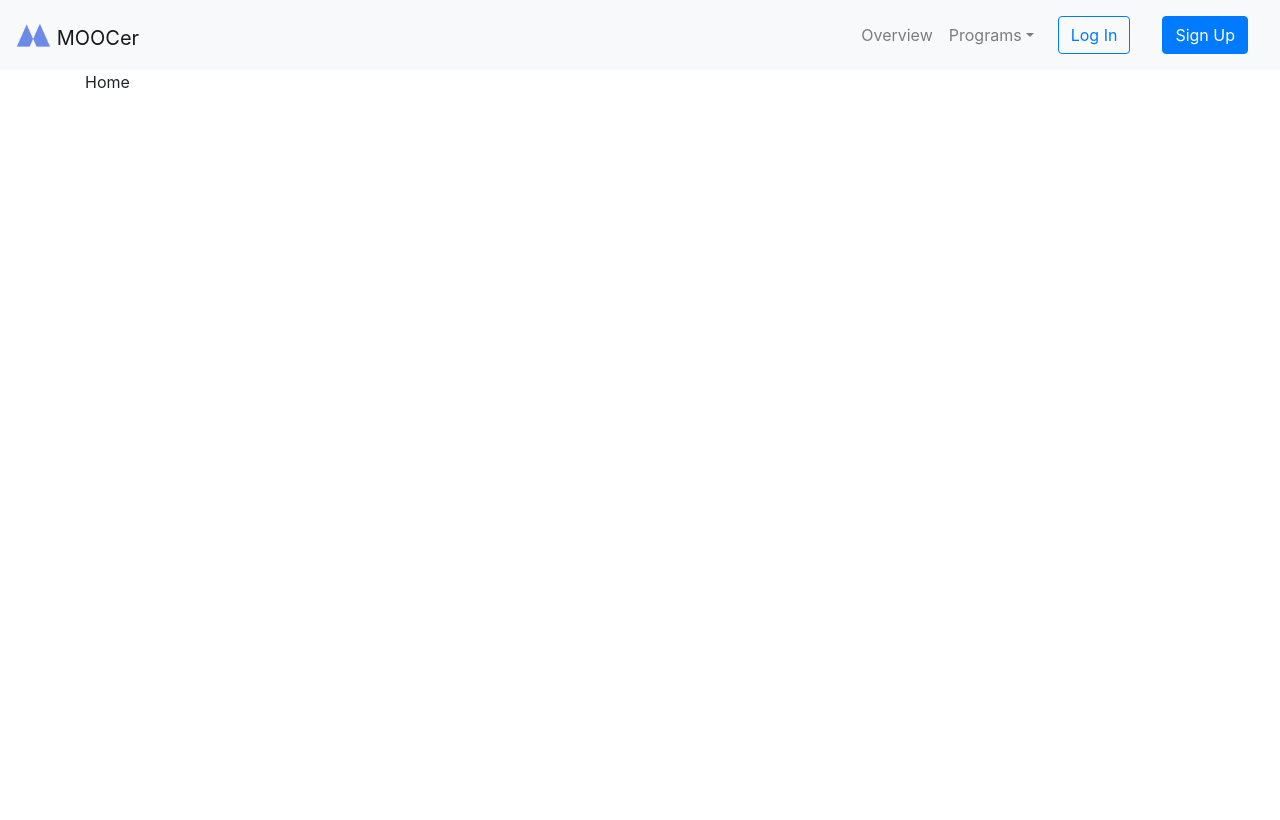
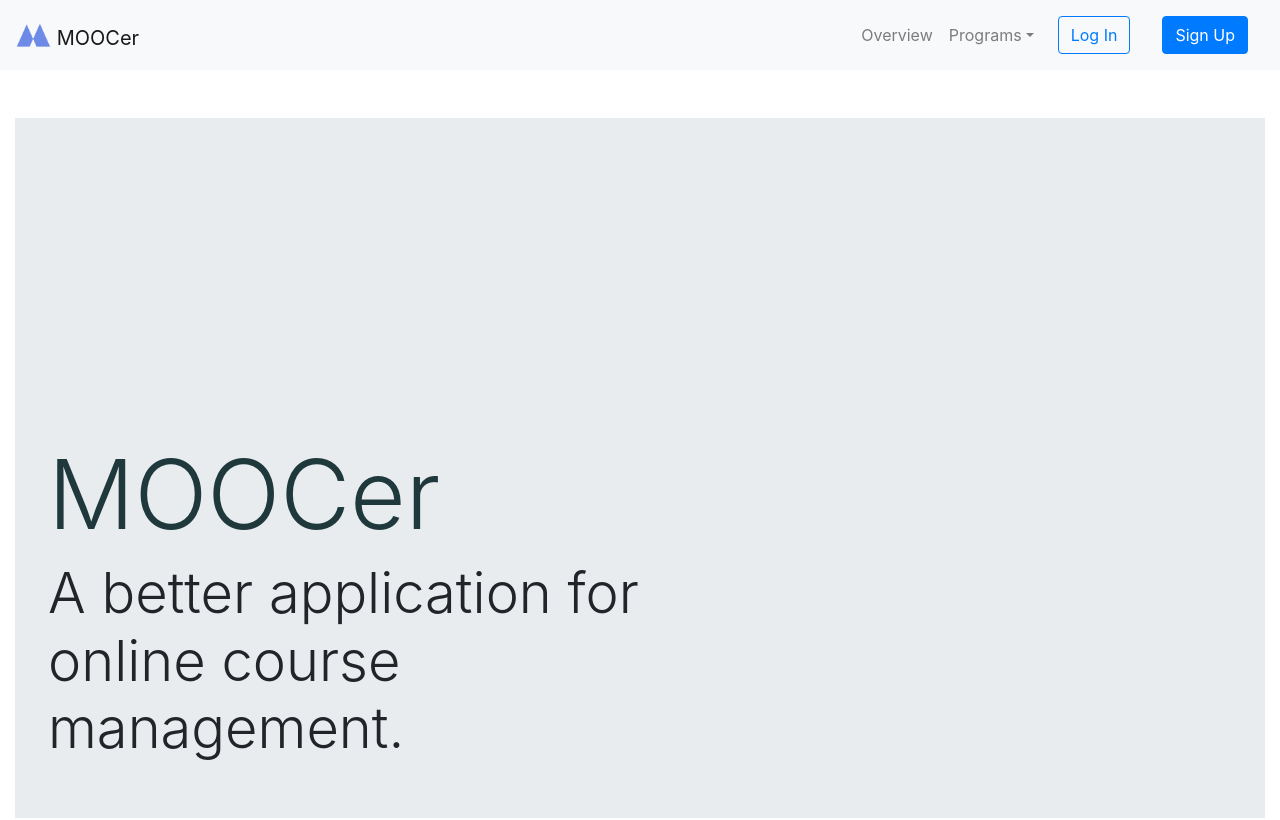
Before and after one commit to sunjayden/MOOCer, a React app: page / in a window 1280 px wide. Shown: the top 820 px of the page. Built offline with nearby package versions, Linux system fonts and the light colour scheme; no server answers.

Commit message:
replace home with jumbotron

```diff
--- a/src/client/components/home/home.jsx
+++ b/src/client/components/home/home.jsx
@@ -1,8 +1,9 @@
 import React, { Component } from "react";
-import { Container, Row, Col } from "react-bootstrap";
+import { Container, Row, Col, Jumbotron } from "react-bootstrap";
 import HomeCarousel from "./home-carousel";
 import cat_img1 from "../imgs/catalog_1.png";
 import gs_img1 from "../imgs/get_started.png";
+import "./home.module.css";
 // import LoginRegisterModal from "./login-register";
 
 class Home extends Component {
@@ -15,11 +16,34 @@ class Home extends Component {
   }
   render() {
     return (
-      <Container>
-        <Row>
-          <Col>Home</Col>
-        </Row>
-      </Container>
+      // <Container>
+      // {/* <Row className="mt-5 justify-content-center"> */}
+      /* <Col xs={12}> */
+      <div className="mt-5">
+        <Jumbotron fluid className="p-5" style={{ height: "700px" }}>
+          <Row
+            style={{
+              // justifyContent: "center",
+              alignItems: "flex-end",
+              height: "100%",
+            }}
+          >
+            <Col xs={6}>
+              <Row>
+                <h1 className="display-1">MOOCer</h1>
+              </Row>
+              <Row>
+                <h3 className="display-4">
+                  A better application for online course management.
+                </h3>
+              </Row>
+            </Col>
+          </Row>
+        </Jumbotron>
+      </div>
+      /* </Col> */
+      // {/* </Row> */}
+      // </Container>
 
       //   <Container fluid className="h-100">
       //     <Row className="h-100 align-items-center justify-content-center">
--- /dev/null
+++ b/src/client/components/home/home.module.css
@@ -0,0 +1,7 @@
+.hr {
+  margin-top: 1rem;
+  margin-bottom: 1rem;
+  border: 0;
+  width: 100%;
+  border-top: 1px solid #47646f;
+}
```
